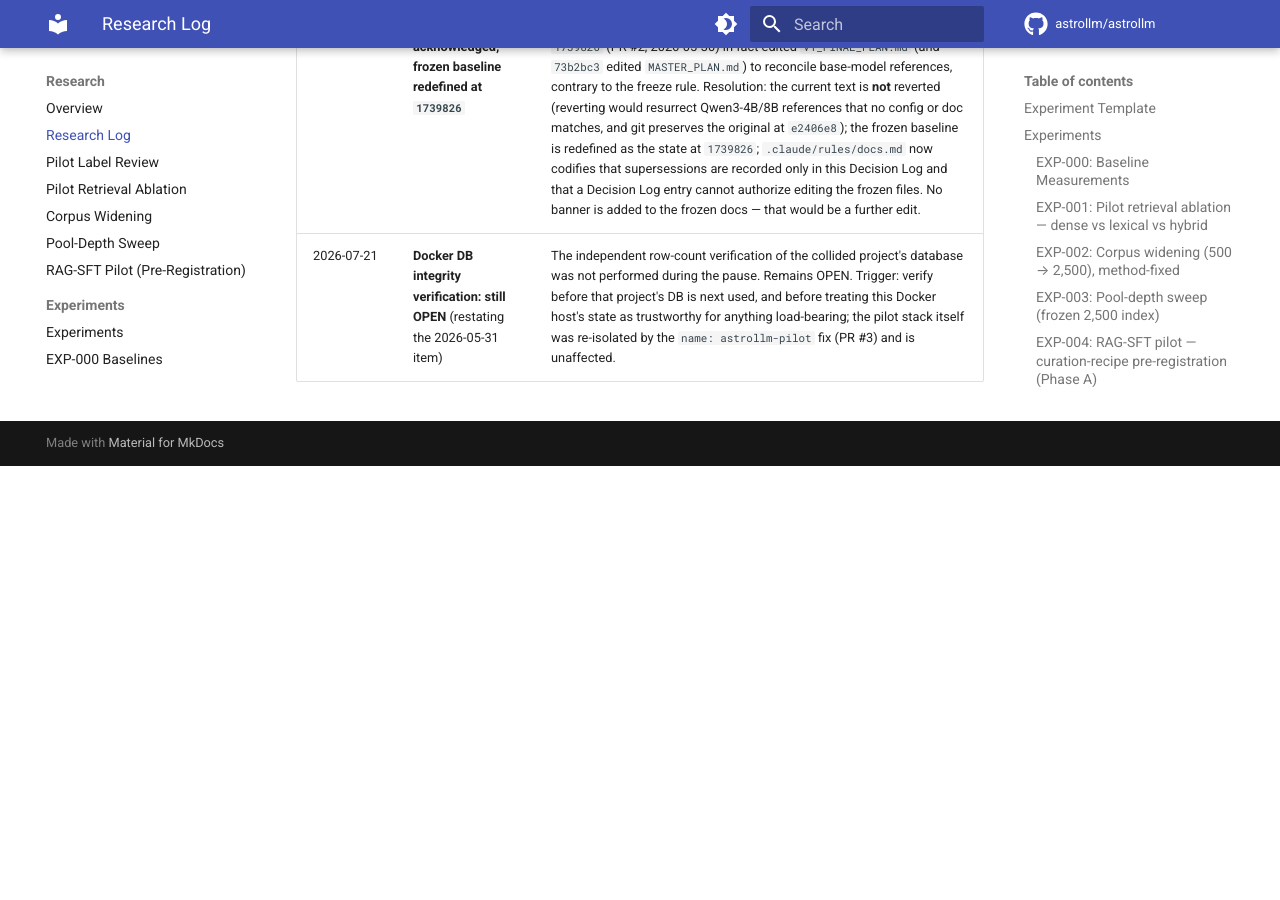
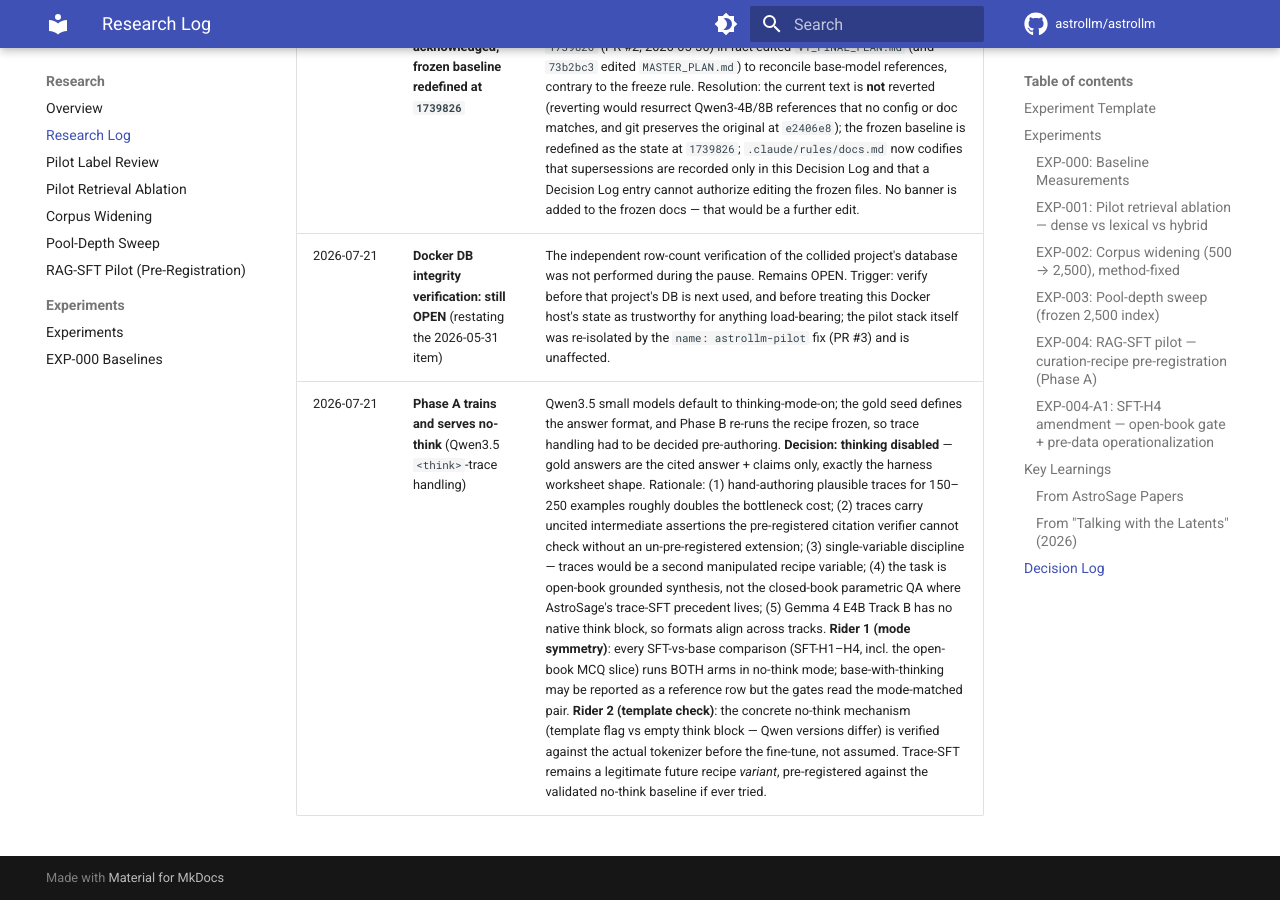
Before and after one commit to astrollm/astrollm, an MkDocs documentation site: the page built from docs/RESEARCH_LOG.md, in a window 1280 px wide and 900 px high, scrolled down 7296 px. Built offline with MkDocs 1.6.1 and Material for MkDocs 9.7.7, drawn with Linux system fonts in a browser that asks for light colours; comment, search, counter and statistics services are not loaded; before the commit the page ends 7762 px from its top, so only the background shows below that.

Commit message:
docs(research-log): decide Phase-A no-think trace handling
Thinking disabled for the Phase-A recipe (gold answers = cited answer +
claims only), with two riders: mode-symmetric H1-H4 evals and a
tokenizer-level template check before the fine-tune. Append-only.

Co-Authored-By: Claude Fable 5 <noreply@anthropic.com>

```diff
--- a/docs/RESEARCH_LOG.md
+++ b/docs/RESEARCH_LOG.md
@@ -197,3 +197,4 @@ section; the original entry and pre-registration text are never modified.
 | 2026-07-21 | **Base-model decision re-affirmed: Qwen3.5-4B/9B primary + Gemma 4 E4B Track B** | Landscape re-check (HF-verified 2026-07-21): Qwen3.6 still ships no small dense model (27B / 35B-A3B only, unchanged since the 2026-04-24 watch entry); no new 3-10B open-weight release since 2026-05-30 beats Qwen3.5-4B/9B for RAG-grounded citation/abstention SFT; AstroSage line (Llama-3.1-based) and AstroMLab-1 unchanged — a Qwen3.5 astronomy tune would be first-of-family with a ready benchmark. **Watch item**: `deepreinforce-ai/Ornith-1.0-9B` (MIT, 2026-06-21) — an RL-reasoning tune *of* Qwen3.5-9B with GGUFs; candidate alternative *starting checkpoint* for the 9B arm, revisit at fine-tune time; not a base-family change. **Recorded nuance**: Qwen3.5 small models are multimodal with thinking-mode-on by default — `<think>`-trace handling (disable vs curate) must be decided **before** gold-seed authoring so the gold answers match the training-time template; serving must support the hybrid Gated-DeltaNet arch (vLLM + llama.cpp GGUF support confirmed). |
 | 2026-07-21 | **Freeze-policy violation acknowledged; frozen baseline redefined at `1739826`** | The 2026-04-23 entry above states "V1_FINAL_PLAN.md remains frozen; this Decision Log entry overrides it" — but commits `73b2bc3` and `1739826` (PR #2, 2026-05-30) in fact edited `V1_FINAL_PLAN.md` (and `73b2bc3` edited `MASTER_PLAN.md`) to reconcile base-model references, contrary to the freeze rule. Resolution: the current text is **not** reverted (reverting would resurrect Qwen3-4B/8B references that no config or doc matches, and git preserves the original at `e2406e8`); the frozen baseline is redefined as the state at `1739826`; `.claude/rules/docs.md` now codifies that supersessions are recorded only in this Decision Log and that a Decision Log entry cannot authorize editing the frozen files. No banner is added to the frozen docs — that would be a further edit. |
 | 2026-07-21 | **Docker DB integrity verification: still OPEN** (restating the 2026-05-31 item) | The independent row-count verification of the collided project's database was not performed during the pause. Remains OPEN. Trigger: verify before that project's DB is next used, and before treating this Docker host's state as trustworthy for anything load-bearing; the pilot stack itself was re-isolated by the `name: astrollm-pilot` fix (PR #3) and is unaffected. |
+| 2026-07-21 | **Phase A trains and serves no-think** (Qwen3.5 `<think>`-trace handling) | Qwen3.5 small models default to thinking-mode-on; the gold seed defines the answer format, and Phase B re-runs the recipe frozen, so trace handling had to be decided pre-authoring. **Decision: thinking disabled** — gold answers are the cited answer + claims only, exactly the harness worksheet shape. Rationale: (1) hand-authoring plausible traces for 150–250 examples roughly doubles the bottleneck cost; (2) traces carry uncited intermediate assertions the pre-registered citation verifier cannot check without an un-pre-registered extension; (3) single-variable discipline — traces would be a second manipulated recipe variable; (4) the task is open-book grounded synthesis, not the closed-book parametric QA where AstroSage's trace-SFT precedent lives; (5) Gemma 4 E4B Track B has no native think block, so formats align across tracks. **Rider 1 (mode symmetry)**: every SFT-vs-base comparison (SFT-H1–H4, incl. the open-book MCQ slice) runs BOTH arms in no-think mode; base-with-thinking may be reported as a reference row but the gates read the mode-matched pair. **Rider 2 (template check)**: the concrete no-think mechanism (template flag vs empty think block — Qwen versions differ) is verified against the actual tokenizer before the fine-tune, not assumed. Trace-SFT remains a legitimate future recipe *variant*, pre-registered against the validated no-think baseline if ever tried. |
```
